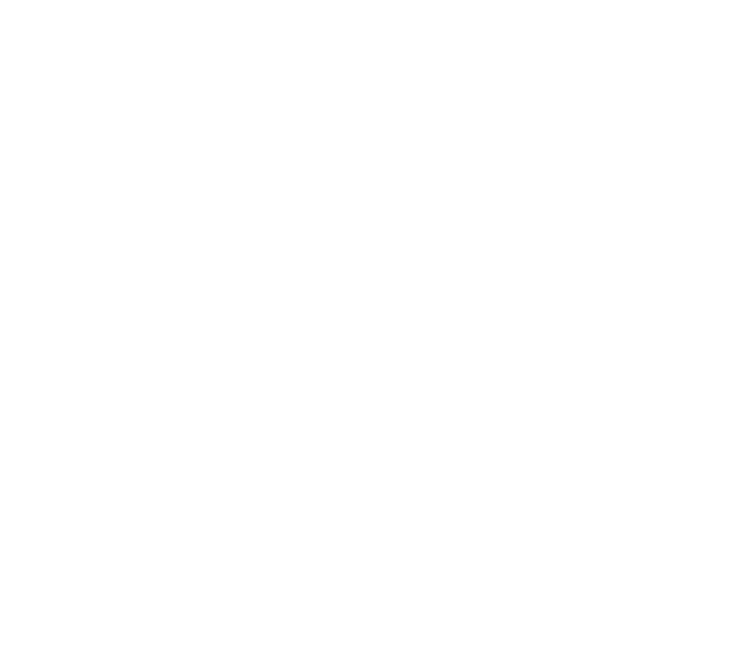
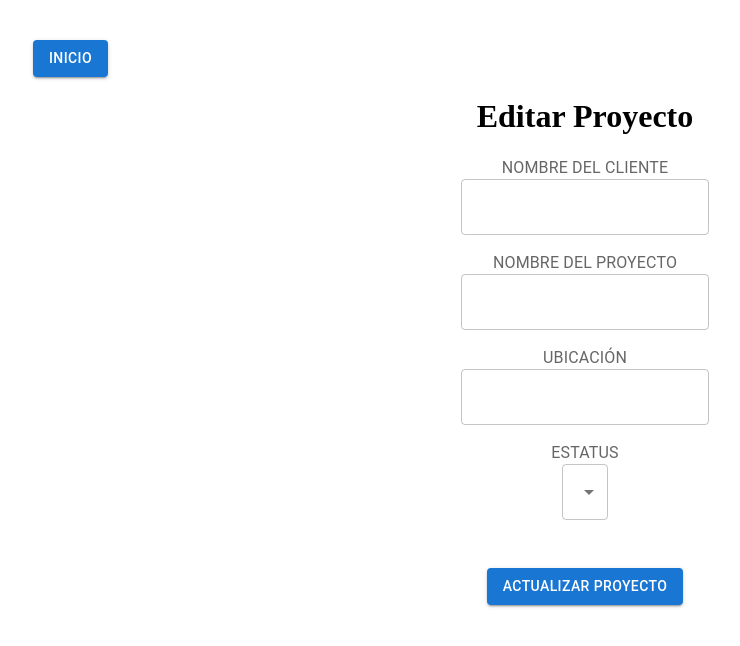
Before and after one commit to Jose-Puente2001/CRUD-Proyectos, a React (Vite) app in the folder frontend/: page /actualizar/1/edit in a window 1280 px wide. Before the commit this address had no page. Shown: the top 646 px of the page, without its empty margins (55-795 px from the left). Built offline with nearby package versions, Linux system fonts and the light colour scheme; no server answers.

Commit message:
terminado del crud

```diff
--- a/frontend/src/App.jsx
+++ b/frontend/src/App.jsx
@@ -1,6 +1,7 @@
 import { Routes, Route, BrowserRouter } from 'react-router-dom'
 import Projects from './components/Projects'
 import CreateProjects from './components/CreateProjects'
+import EditProjects from './components/EditProjects'
 
 function App() {
   return (
@@ -9,6 +10,7 @@
     <Routes>
     <Route path="/" element={<Projects />} />
     <Route path="/agregarproyectos" element={<CreateProjects />} />
+    <Route path="/actualizar/:id/edit" element={<CreateProjects />} />
     </Routes>
     </BrowserRouter>
     </>
--- a/frontend/src/api/projects_api.js
+++ b/frontend/src/api/projects_api.js
@@ -4,6 +4,19 @@
 	return await axios.get('http://localhost:3000/api/proyectos/')
 }
 
+export const getProjectById = async(id) => {
+	return await axios.get(`http://localhost:3000/api/proyectos/${id}`)
+}
+
+
 export const addProjects = async(project) => {
 	return await axios.post('http://localhost:3000/api/agregarproyectos/', project)
 }
+
+export const deleteProjects = async(id) => {
+	return await axios.delete(`http://localhost:3000/api/eliminarproyectos/${id}`)
+}
+
+export const updateProjects = async (id, project) => {
+  await axios.put(`http://localhost:3000/api/actualizarproyectos/${id}`, project);
+}
--- a/frontend/src/components/CreateProjects.jsx
+++ b/frontend/src/components/CreateProjects.jsx
@@ -1,12 +1,15 @@
+import { useState, useEffect } from 'react';
 import { useForm } from 'react-hook-form';
 import TextField from '@mui/material/TextField';
 import { FormLabel } from '@mui/material';
 import Button from '@mui/material/Button';
-import { addProjects } from '../api/projects_api.js';
+import { addProjects, getProjectById, updateProjects  } from '../api/projects_api.js';
 import MapView from './MapView';
-import Swal from "sweetalert2";
-import withReactContent from "sweetalert2-react-content";
-import { Link } from "react-router-dom";
+import Swal from 'sweetalert2';
+import Select from '@mui/material/Select';
+import MenuItem from '@mui/material/MenuItem';
+import withReactContent from 'sweetalert2-react-content';
+import { Link, useParams,useNavigate } from 'react-router-dom';
 
 const CreateProjects = () => {
   const {
@@ -16,28 +19,72 @@
     reset,
   } = useForm();
 
+  const [project, setProject] = useState({
+    cliente: "",
+    nombre_proyecto: "",
+    country: "",
+    estatus: ""
+  });
+
+  const [editing, setEditing] = useState(false);
+  const navigate = useNavigate();
+  const params = useParams();
+
+const handleInputChange = (e) => {
+  const { name, value } = e.target;
+  setProject((prevProject) => ({
+    ...prevProject,
+    [name]: value
+  }));
+};
+
   const onSubmit = async (data) => {
+    setEditing(true);
+    if (params.id) {
+      const response = await updateProjects(params.id, data)
+    } else {
       const response = await addProjects(data);
       const MySwal = withReactContent(Swal);
       MySwal.fire({
         title: <p>Proyecto Agregado Exitosamente</p>,
-      icon: "success",
+        icon: 'success',
       });
-
+    }
     reset();
   };
 
+  const loadProjects = async (id) => {
+    const response = await getProjectById(id);
+    const result = response.data;
+    setProject({
+      cliente: result.cliente,
+      nombre_proyecto: result.nombre_proyecto,
+      country: result.country,
+      estatus: result.estatus
+    });
+  };
+
+  useEffect(() => {
+    if (params.id) {
+      loadProjects(params.id);
+    }
+  }, [params.id]);
+
   return (
     <>
-     <Link to="/">Inicio</Link>
-      <h1 style={{ textAlign: 'center' }}>Crear Proyecto</h1>
+      <Button type="submit" variant="contained" color="primary" style={{ marginTop: '2rem', marginLeft: '5rem' }} onClick={()=> navigate('/')}>INICIO</Button>
+      <h1 style={{ textAlign: 'center' }}>
+        {params.id ? "Editar Proyecto" : "Crear Proyecto"}
+      </h1>
       <div style={{ display: 'flex', justifyContent: 'center' }}>
         <form onSubmit={handleSubmit(onSubmit)}>
-          <div style={{ marginBottom: '1rem', textAlign: 'center'}}>
+          <div style={{ marginBottom: '1rem', textAlign: 'center' }}>
             <FormLabel>NOMBRE DEL CLIENTE</FormLabel>
             <div>
               <TextField
+                value={project.cliente}
                 {...register('cliente', {
+                  onChange: handleInputChange,
                   required: {
                     value: true,
                     message: 'El nombre del cliente es requerido',
@@ -56,7 +103,9 @@
             <FormLabel>NOMBRE DEL PROYECTO</FormLabel>
             <div>
               <TextField
+                value={project.nombre_proyecto}
                 {...register('nombre_proyecto', {
+                  onChange: handleInputChange,
                   required: {
                     value: true,
                     message: 'El nombre del proyecto es requerido',
@@ -73,12 +122,60 @@
             )}
           </div>
 
+          <div style={{ marginBottom: '1rem', textAlign: 'center' }}>
             <FormLabel>UBICACIÓN</FormLabel>
-          <MapView />
+            <div>
+              <TextField
+                value={project.country}
+                {...register('country', {
+                  onChange: handleInputChange,
+                  required: {
+                    value: true,
+                    message: 'La ubicación del proyecto es requerida',
+                  },
+                  minLength: {
+                    value: 3,
+                    message: 'La ubicación del proyecto debe tener al menos 3 caracteres',
+                  },
+                })}
+              />
+              {errors.country && (
+                <span>{errors.country.message}</span>
+              )}
+            </div>
+          </div>
+
+          {params.id && (
+            <div style={{ marginBottom: '1rem', textAlign: 'center' }}>
+              <FormLabel>ESTATUS</FormLabel>
+              <div>
+                <Select
+                  value={project.estatus}
+                  {...register('estatus', {
+                    onChange: handleInputChange,
+                    required: {
+                      value: true,
+                      message: 'El estatus del proyecto es requerido',
+                    },
+                    minLength: {
+                      value: 3,
+                      message: 'Elnombre del proyecto debe tener al menos 3 caracteres',
+                    },
+                  })}
+                  >
+                   <MenuItem value="EN CURSO">EN CURSO</MenuItem>
+                  <MenuItem value="FINALIZADO">FINALIZADO</MenuItem>
+                </Select>
+                {errors.estatus && (
+                  <span>{errors.estatus.message}</span>
+                )}
+              </div>
+            </div>
+          )}
 
           <div style={{ display: 'flex', justifyContent: 'center' }}>
-            <Button type="submit" variant="contained" color="primary" style={{ marginTop: '2rem'}}>
-              Agregar nuevo Proyecto
+            <Button type="submit" variant="contained" color="primary" style={{ marginTop: '2rem' }}>
+              {params.id ? 'Actualizar Proyecto' : 'Agregar nuevo Proyecto'}
             </Button>
           </div>
         </form>
--- /dev/null
+++ b/frontend/src/components/EditProjects.jsx
@@ -0,0 +1,83 @@
+import React, { useState, useEffect } from 'react';
+import { useForm } from 'react-hook-form';
+import TextField from '@mui/material/TextField';
+import { useParams, useNavigate } from 'react-router-dom';
+import { getProjects, updateProjects } from '../api/projects_api.js';
+import Button from '@mui/material/Button';
+import { FormLabel } from '@mui/material';
+
+const EditProject = () => {
+  const { id } = useParams();
+  const navigate = useNavigate();
+  const [project, setProject] = useState({
+    cliente: '',
+    nombre_proyecto: '',
+    country: '',
+    estatus: '',
+  });
+
+  const { register, handleSubmit, setValue } = useForm();
+
+  useEffect(() => {
+    const fetchProject = async () => {
+      try {
+        const response = await getProjects(id);
+        const projectData = response.data;
+        setProject(projectData);
+        setValue('cliente', projectData.cliente);
+        setValue('nombre_proyecto', projectData.nombre_proyecto);
+        setValue('country', projectData.country);
+        setValue('estatus', projectData.estatus);
+      } catch (error) {
+        console.error(error);
+      }
+    };
+
+    fetchProject();
+  }, [id, setValue]);
+
+  const handleInputChange = (event) => {
+    const { name, value } = event.target;
+    setProject({ ...project, [name]: value });
+  };
+
+  const onSubmit = async (data) => {
+    try {
+      await updateProjects(id, data);
+      navigate('/');
+    } catch (error) {
+      console.error(error);
+    }
+  };
+
+  return (
+    <div>
+      <h1 style={{ textAlign: 'center' }}>Editar Proyecto</h1>
+      <div style={{ display: 'flex', justifyContent: 'center' }}>
+        <form onSubmit={handleSubmit(onSubmit)}>
+          <div style={{ marginBottom: '1rem', textAlign: 'center' }}>
+            <FormLabel>NOMBRE DEL CLIENTE</FormLabel>
+            <TextField {...register('cliente')} defaultValue={project.cliente} onChange={handleInputChange} />
+          </div>
+          <div style={{ marginBottom: '1rem', textAlign: 'center' }}>
+            <FormLabel>NOMBRE DEL PROYECTO</FormLabel>
+            <TextField {...register('nombre_proyecto')} defaultValue={project.nombre_proyecto} onChange={handleInputChange} />
+          </div>
+          <div style={{ marginBottom: '1rem', textAlign: 'center' }}>
+            <FormLabel>UBICACIÓN</FormLabel>
+            <TextField {...register('country')} defaultValue={project.country} onChange={handleInputChange} />
+          </div>
+          <div style={{ marginBottom: '1rem', textAlign: 'center' }}>
+            <FormLabel>ESTATUS</FormLabel>
+            <TextField {...register('estatus')} defaultValue={project.estatus} onChange={handleInputChange} />
+          </div>
+          <Button type="submit" variant="contained" color="primary" style={{ marginTop: '2rem' }}>
+            Actualizar
+          </Button>
+        </form>
+      </div>
+    </div>
+  );
+};
+
+export default EditProject;
--- a/frontend/src/components/MapView.jsx
+++ b/frontend/src/components/MapView.jsx
@@ -1,12 +1,57 @@
-import { MapContainer, TileLayer } from 'react-leaflet';
+import { useState, useEffect } from 'react';
+import { MapContainer, TileLayer, useMapEvents, Marker } from 'react-leaflet';
 import 'leaflet/dist/leaflet.css';
+import axios from 'axios';
 
-const MapView = () => {
+const MapView = ({ setLocation }) => {
+  const [markerPosition, setMarkerPosition] = useState(null);
+  const [country, setCountry] = useState(null);
+
+  const handleMapClick = async (e) => {
+    setMarkerPosition(e.latlng);
+    const { lat, lng } = e.latlng;
+    setLocation({ lat, lng, country });
+  };
+
+  const LocationMarker = () => {
+    useMapEvents({
+      click: handleMapClick,
+    });
+
+    return markerPosition === null ? null : (
+      <Marker position={markerPosition} interactive={false} />
+    );
+  };
+
+  useEffect(() => {
+    const fetchCountry = async () => {
+      try {
+        const response = await axios.get(
+          `https://nominatim.openstreetmap.org/reverse?format=jsonv2&lat=${markerPosition.lat}&lon=${markerPosition.lng}`
+        );
+        const { address } = response.data;
+        const country = address?.country;
+        setCountry(country);
+      } catch (error) {
+        console.error('Error fetching country:', error);
+      }
+    };
+
+    if (markerPosition) {
+      fetchCountry();
+    }
+  }, [markerPosition]);
+
   return (
-    <MapContainer center={{ lat: 52.52437, lng: 13.41053 }} zoom={13} style={{ height: '400px', width: '450px' }}>
+    <MapContainer
+      center={[51.505, -0.09]}
+      zoom={13}
+      style={{ height: '400px', width: '450px' }}
+    >
       <TileLayer url="https://{s}.tile.openstreetmap.org/{z}/{x}/{y}.png" />
+      <LocationMarker />
     </MapContainer>
   );
-}
+};
 
 export default MapView;
```
Also changed, not shown: frontend/src/components/Projects.jsx (+17 -8 lines). Lines whose indentation alone changed are shown as unchanged.
